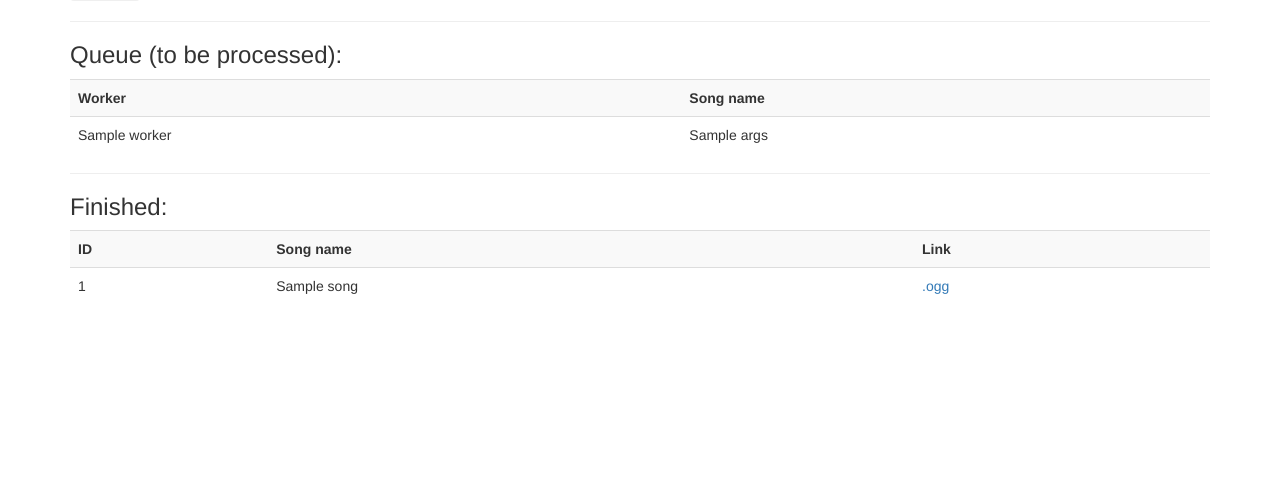
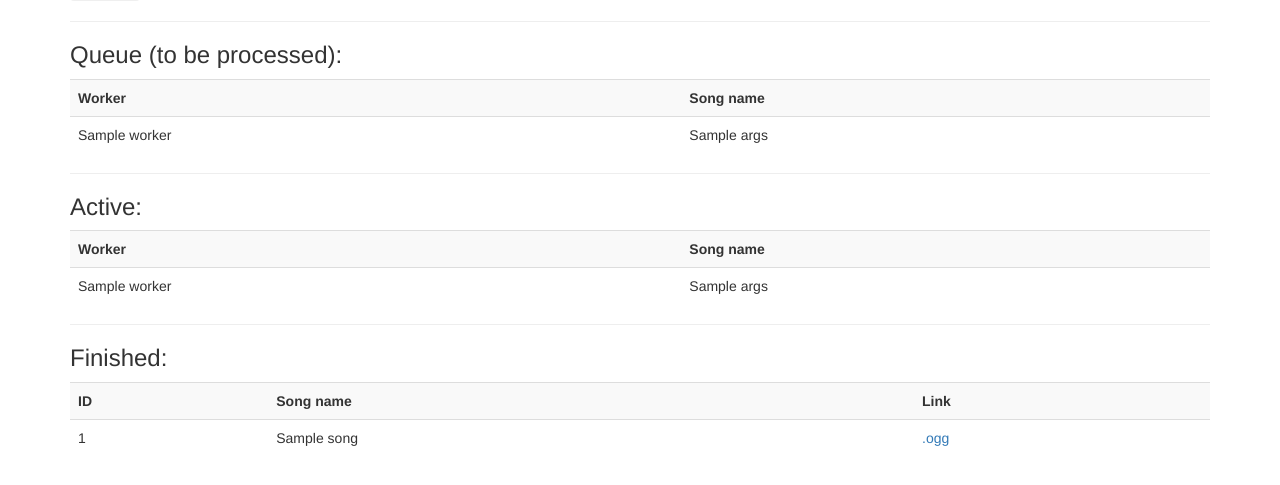
Before and after one commit to brodul/jigglypuff, a Python web app: template yodl/templates/index.jinja2 in a window 1280 px wide. Shown: the part 206-691 px from the top of the page. Run offline with Jinja, Linux system fonts and the light colour scheme; the template is opened without the code that fills it: most values are stand-ins (such as "Sample title", 1, 10 or a date in 2020); some libraries are stand-ins or nearby versions.

Commit message:
Add active queue.

```diff
--- a/yodl/templates/index.jinja2
+++ b/yodl/templates/index.jinja2
@@ -57,6 +57,24 @@
       {% endif %}
     </table>
     <hr />
+    <h3>Active:</h3>
+      <table class="table table-striped">
+      <tr>
+        <th>Worker</th>
+        <th>Song name</th>
+      </tr>
+      {% if active%}
+      {% for worker, tasks in active.iteritems() %}
+      {% for task in tasks %}
+      <tr>
+        <td>{{ worker }}</td>
+        <td>{{ task['args'] }}</td>
+      </tr>
+      {% endfor %}
+      {% endfor %}
+      {% endif %}
+    </table>
+    <hr />
     <h3>Finished:</h3>
     <table class="table table-striped">
       <tr>
--- a/yodl/views.py
+++ b/yodl/views.py
@@ -43,10 +43,11 @@ def main_view(request):
 
     i = celery.control.inspect()
     try:
-        queue = i.active()
+        active = i.active()
+        queue = i.scheduled()
     except socket.error:
         log.error("Could not connect to RabbitMQ server.")
         raise
 
     songs = DBSession.query(SongItem).all()
-    return {'songs': songs, 'queue': queue}
+    return {'songs': songs, 'queue': queue, 'active': active}
```
